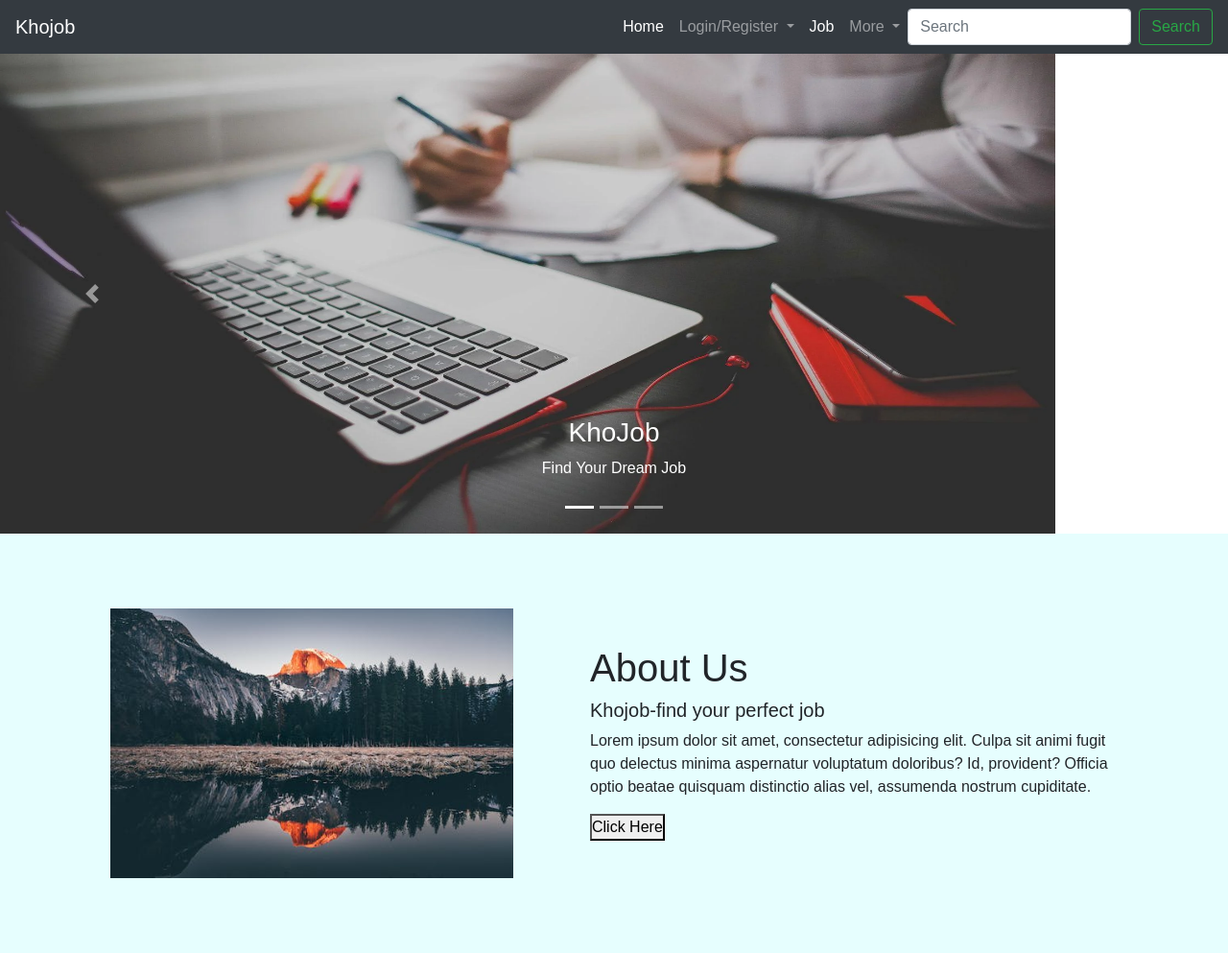
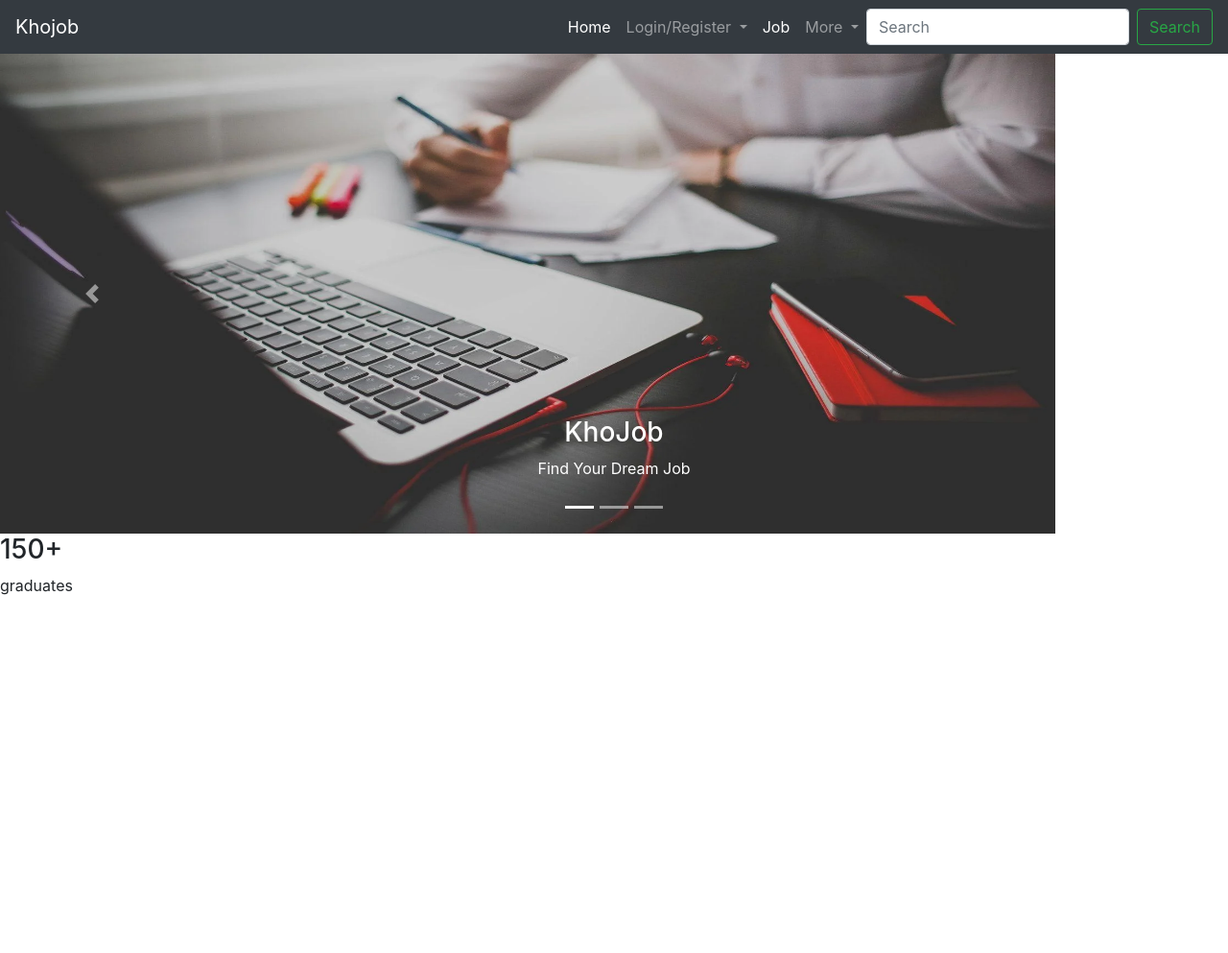
Before and after one commit to bidishacpg/khojob-main, a PHP site: page / in a window 1280 px wide. Shown: the whole page at 96% size. After the commit the page ends 620 px from the top, so only its background shows below. Run offline with PHP 8.4, Linux system fonts and the light colour scheme.

Commit message:
carousal

```diff
--- a/index.css
+++ b/index.css
@@ -1,27 +1,9 @@
 *{
    padding:0;
    margin:0;
-   font-family:'Josefin Sans' , sans-serif;
     box-sizing: border-box;
-
 }
-.about{
-  width: 100%;
-  padding:78px 0px;
-  background-color:#03f1f119;
+.carousal-inner img{
+    width:100%;
+    height: 90vh%;
 }
-.about img{
-  height: auto;
-  width: 420px;
-}
-.about-text{
-  width: 550px;
-}
-.main{
-  width: 1130px;
-  max-width: 95%;
-  margin:0 auto;
-  display: flex;
-  align-items: center;
-  justify-content:space-around;
-}
--- a/index.php
+++ b/index.php
@@ -92,18 +92,16 @@
     <span class="carousel-control-next-icon"></span>
   </a>
 </div>
-<section class="about">
-  <div class="main">
-    <img src="imgg/second.jpeg">
-    <div class="about-text">
-      <h1> About Us</h1>
-      <h5>Khojob-find your perfect job</h5>
-      <p>Lorem ipsum dolor sit amet, consectetur adipisicing elit. Culpa sit animi fugit quo delectus minima aspernatur
-      voluptatum doloribus? Id, provident? Officia optio beatae quisquam distinctio alias vel, assumenda nostrum cupiditate.
-      </p>
-<button type="button">Click Here</button>
+<section class="count">
+  <div class="box-container">
+    <div class="box">
+      <i class="fas fa-graduation cap"></i>
+      <h3>150+</h3>
+      <p>graduates</p>
 </div>
 </div>
+
+
 
     <script src="https://cdn.jsdelivr.net/npm/jquery@3.6.4/dist/jquery.slim.min.js"></script>
   <script src="https://cdn.jsdelivr.net/npm/popper.js@1.16.1/dist/umd/popper.min.js"></script>
```
